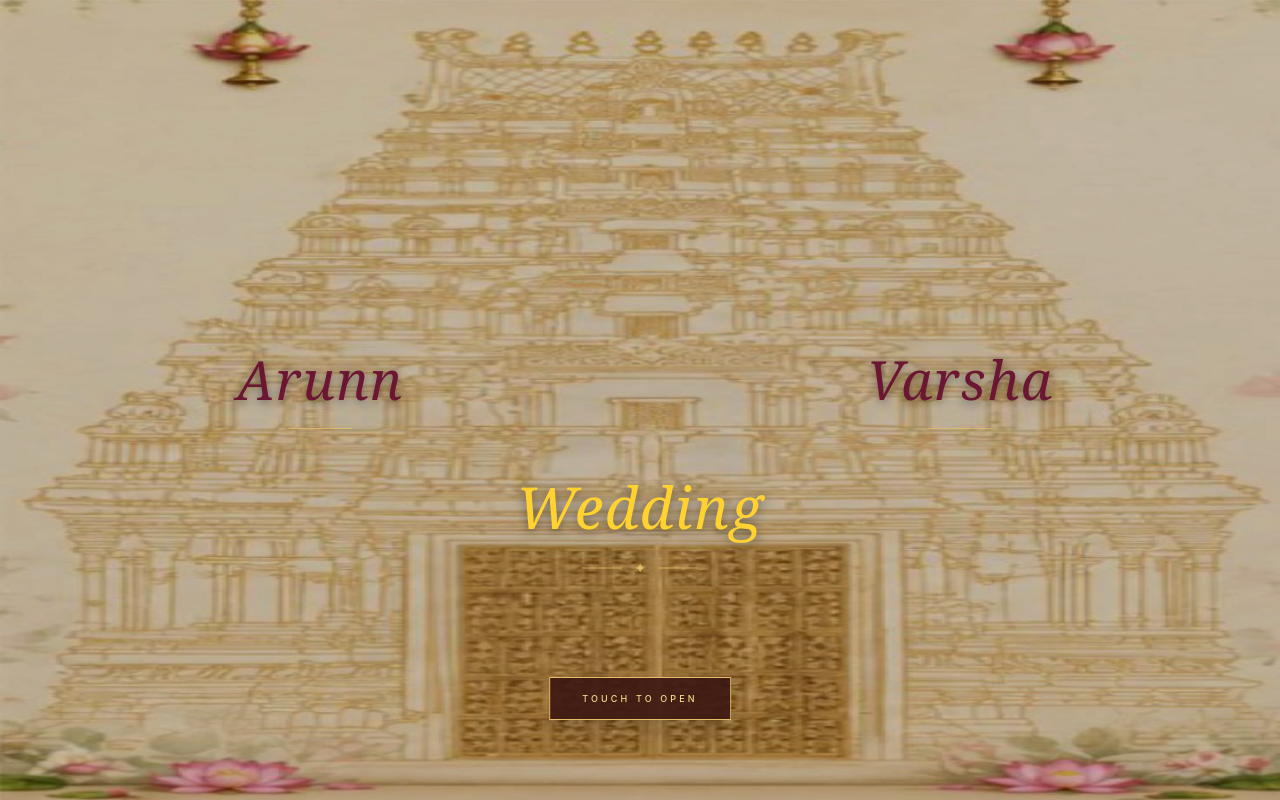
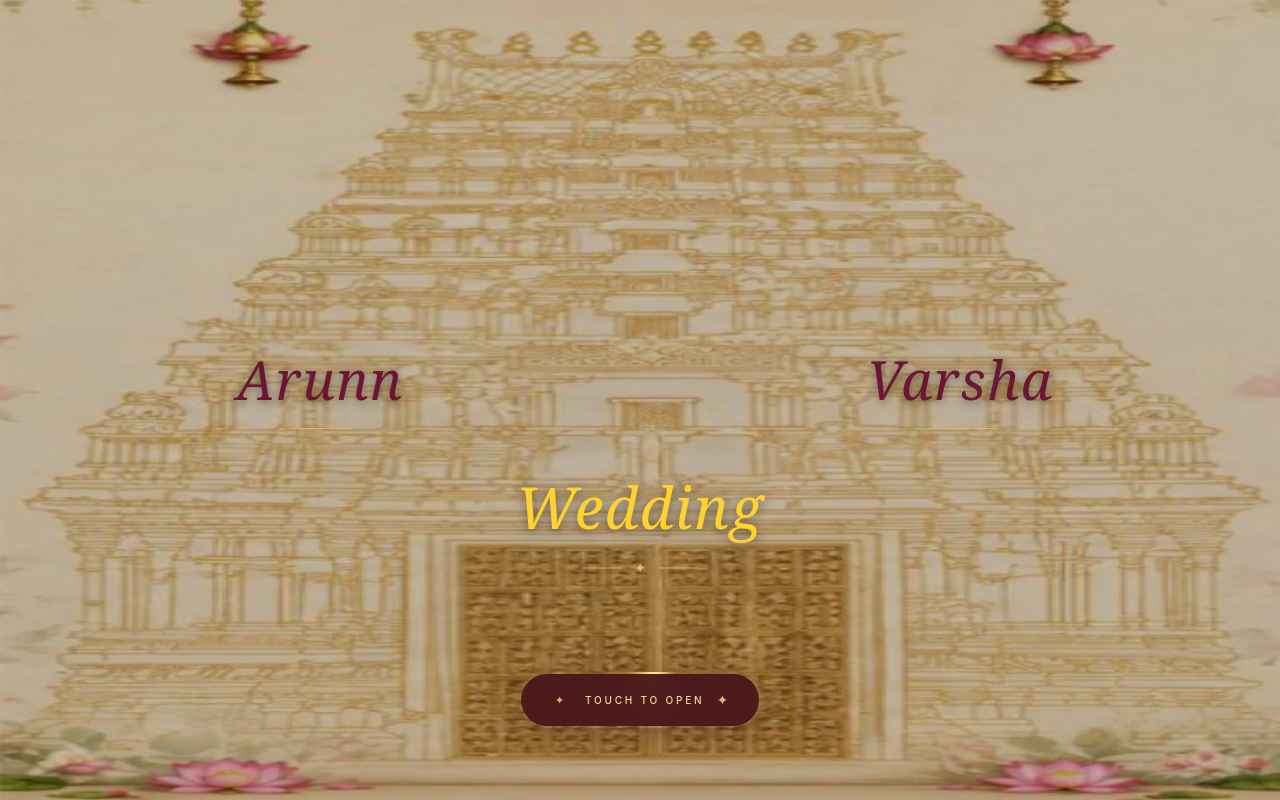
Before and after one commit to vimal-t-dev/new_Arunn_varsha_Invitation, a React (Vite) app: page / in a window 1280 px wide. Shown: the top 800 px of the page. Built offline with nearby package versions, Linux system fonts and the light colour scheme.

Commit message:
button are changed

```diff
--- a/src/Component/DoorIntro/DoorIntro.jsx
+++ b/src/Component/DoorIntro/DoorIntro.jsx
@@ -283,25 +283,102 @@ function DoorIntro({ onOpen }) {
       scale: 0.96,
     }}
     className="
+      group
       absolute
-            bottom-[10%]
+      bottom-[9%]
       left-1/2
       z-50
       -translate-x-1/2
-            border
-            border-[#e3bd69]
-            bg-[#3b1712]/90
-            px-8
+
+      overflow-hidden
+      rounded-full
+      p-[2px]
+
+      shadow-[0_8px_30px_rgba(70,25,15,0.35)]
+    "
+  >
+    {/* ============================================== */}
+    {/* ROTATING GOLD BORDER */}
+    {/* ============================================== */}
+
+    <span
+      className="
+        absolute
+        inset-[-150%]
+        animate-[spin_3s_linear_infinite]
+        bg-[conic-gradient(from_0deg,transparent_0deg,transparent_280deg,#e3bd69_315deg,#fff1ad_335deg,#e3bd69_350deg,transparent_360deg)]
+      "
+    />
+
+    {/* ============================================== */}
+    {/* BUTTON CONTENT */}
+    {/* ============================================== */}
+
+    <span
+      className="
+        relative
+        flex
+        items-center
+        gap-3
+
+        rounded-full
+
+        bg-[#4a171b]/95
+
+        px-7
         py-3.5
-            text-[9px]
+
+        text-[10px]
         font-medium
         uppercase
-            tracking-[0.35em]
-            text-[#f5d98a]
-            shadow-xl
+        tracking-[0.28em]
+        text-[#f8dfa0]
+
+        backdrop-blur-md
+
+        transition-all
+        duration-300
+
+        group-hover:bg-[#5a1b22]
       "
     >
+      {/* Decorative icon */}
+      <span
+        className="
+          flex
+          h-6
+          w-6
+          items-center
+          justify-center
+          rounded-full
+          text-[11px]
+          text-[#e3bd69]
+          transition-transform
+          duration-300
+          group-hover:rotate-45
+        "
+      >
+        ✦
+      </span>
+
+      {/* Text */}
+      <span>
         Touch To Open
+      </span>
+
+      {/* Arrow */}
+      <span
+        className="
+          text-sm
+          text-[#e3bd69]
+          transition-transform
+          duration-300
+          group-hover:translate-x-1
+        "
+      >
+        ✦
+      </span>
+    </span>
   </motion.button>
 )}
 
--- a/src/Component/ScratchCard/ScratchCard.jsx
+++ b/src/Component/ScratchCard/ScratchCard.jsx
@@ -742,9 +742,9 @@ function ScratchCard() {
           whileHover={{
             scale: 1.03,
           }}
-          className="mt-[1.5dvh] shrink-0 rounded-full bg-[#8b5e3c] px-[5vw] py-[0.9dvh] text-[clamp(8px,1.4dvh,11px)] font-medium text-white shadow-md"
+          className="mt-[5.5dvh] shrink-0 rounded-full bg-[#8b5e3c] px-[7vw] py-[1.5dvh] text-xs text-white shadow-md"
         >
-          ⌛ &nbsp; Save the Date
+          <span className="font-bold text-xs">⌛ &nbsp; Save the Date</span>
         </motion.button>
       </div>
     </section>
```
Lines whose indentation alone changed are shown as unchanged.
